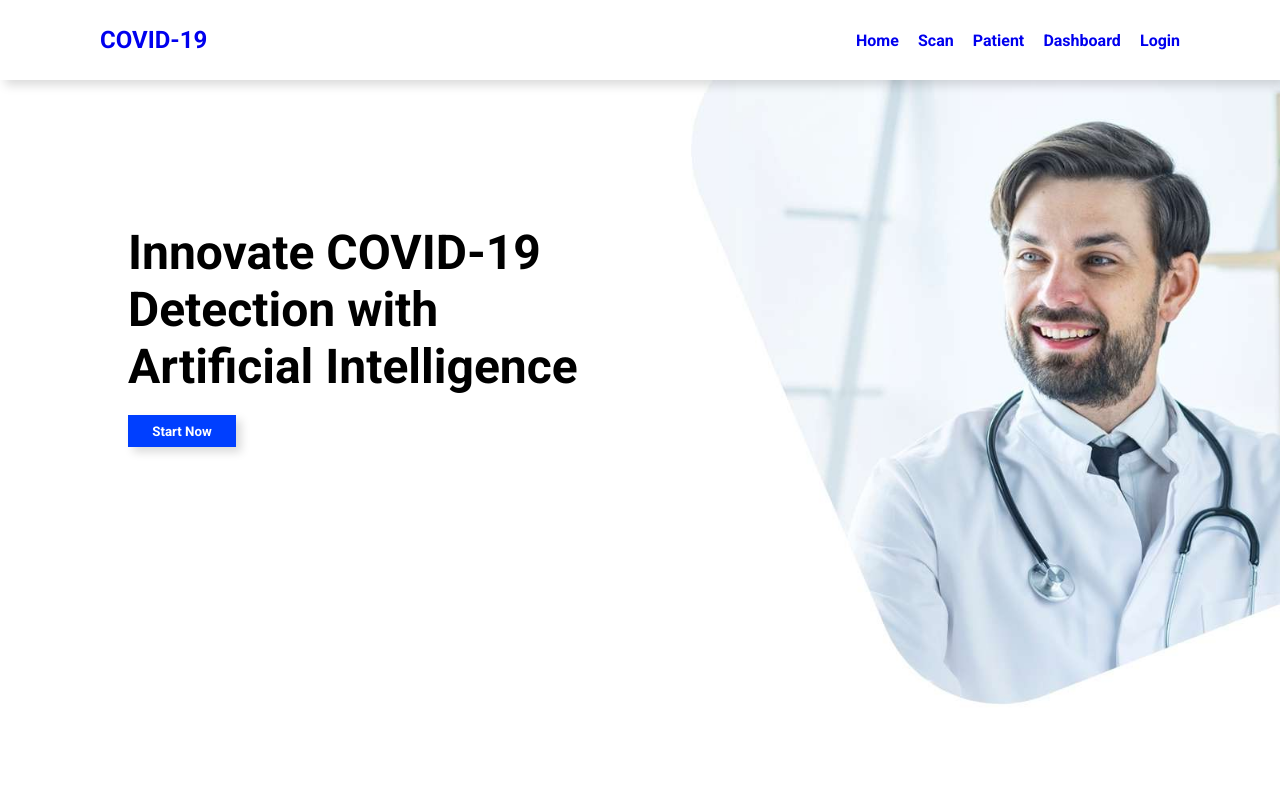
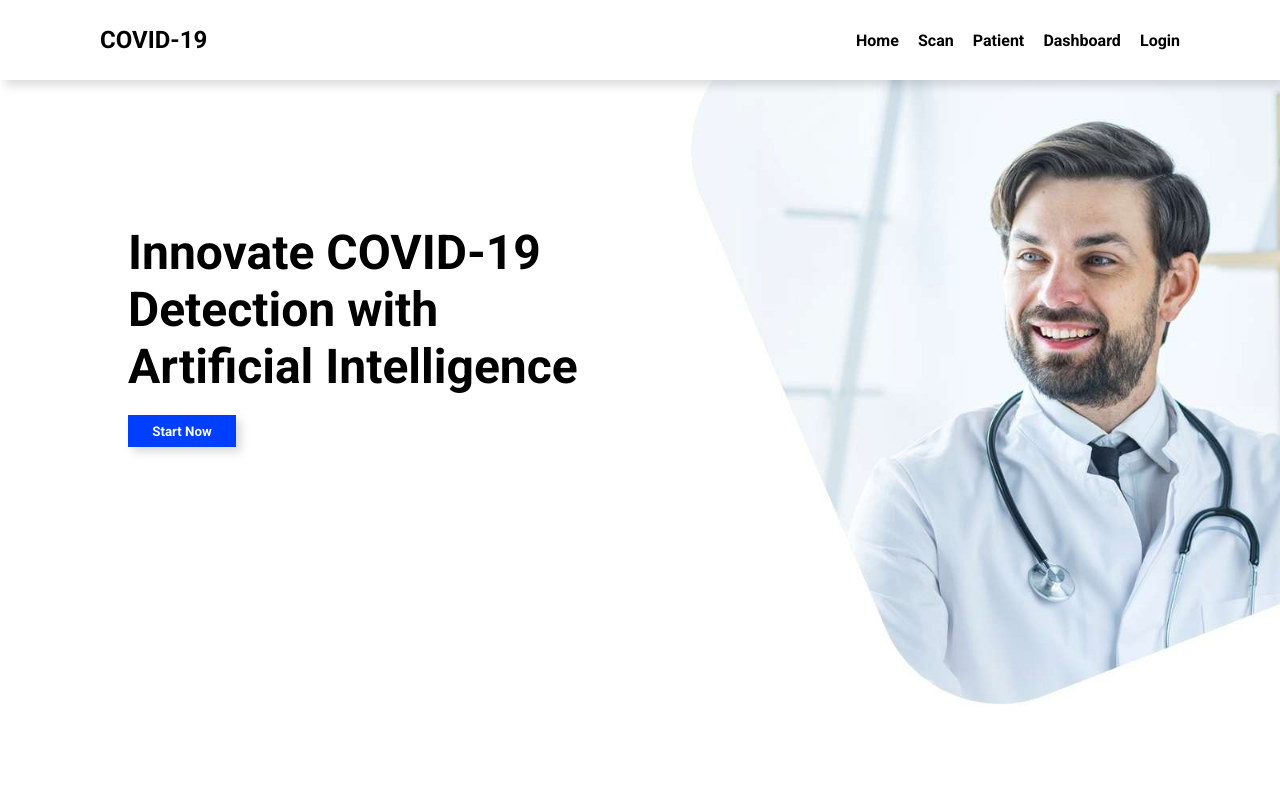
Before and after one commit to shauhong/COVID-19-Detection-System, a React (Create React App) app: page / in a window 1280 px wide. Shown: the top 800 px of the page. Built offline with nearby package versions, Linux system fonts and the light colour scheme.

Commit message:
Update App.css

```diff
--- a/src/App.css
+++ b/src/App.css
@@ -51,6 +51,7 @@ a{
   font-weight:  700;
   font-style: bold;
   font-size: 16px;
+  color: inherit;
 }
 
 a:visited{
@@ -64,6 +65,7 @@ a:hover{
 a:active{
   color: rgb(76,135,245);
 }
+
 .xlg-text{
   font-size: 48px;
 }
--- a/src/components/NavBar.js
+++ b/src/components/NavBar.js
@@ -6,11 +6,11 @@ function NavBar(){
                 <Link to="/">COVID-19</Link>
             </div>
             <ul className="nav-links">
-                <Link to="/"><li>Home</li></Link>
-                <Link to="/"><li>Scan</li></Link>
-                <Link to="/patients"><li>Patient</li></Link>
-                <Link to="/"><li>Dashboard</li></Link>
-                <Link to="/login"><li>Login</li></Link>
+                <li><Link to="/">Home</Link></li>
+                <li><Link to="/">Scan</Link></li>
+                <li><Link to="/patients">Patient</Link></li>
+                <li><Link to="/">Dashboard</Link></li>
+                <li><Link to="/login">Login</Link></li>
             </ul>
         </nav>
     )
```
